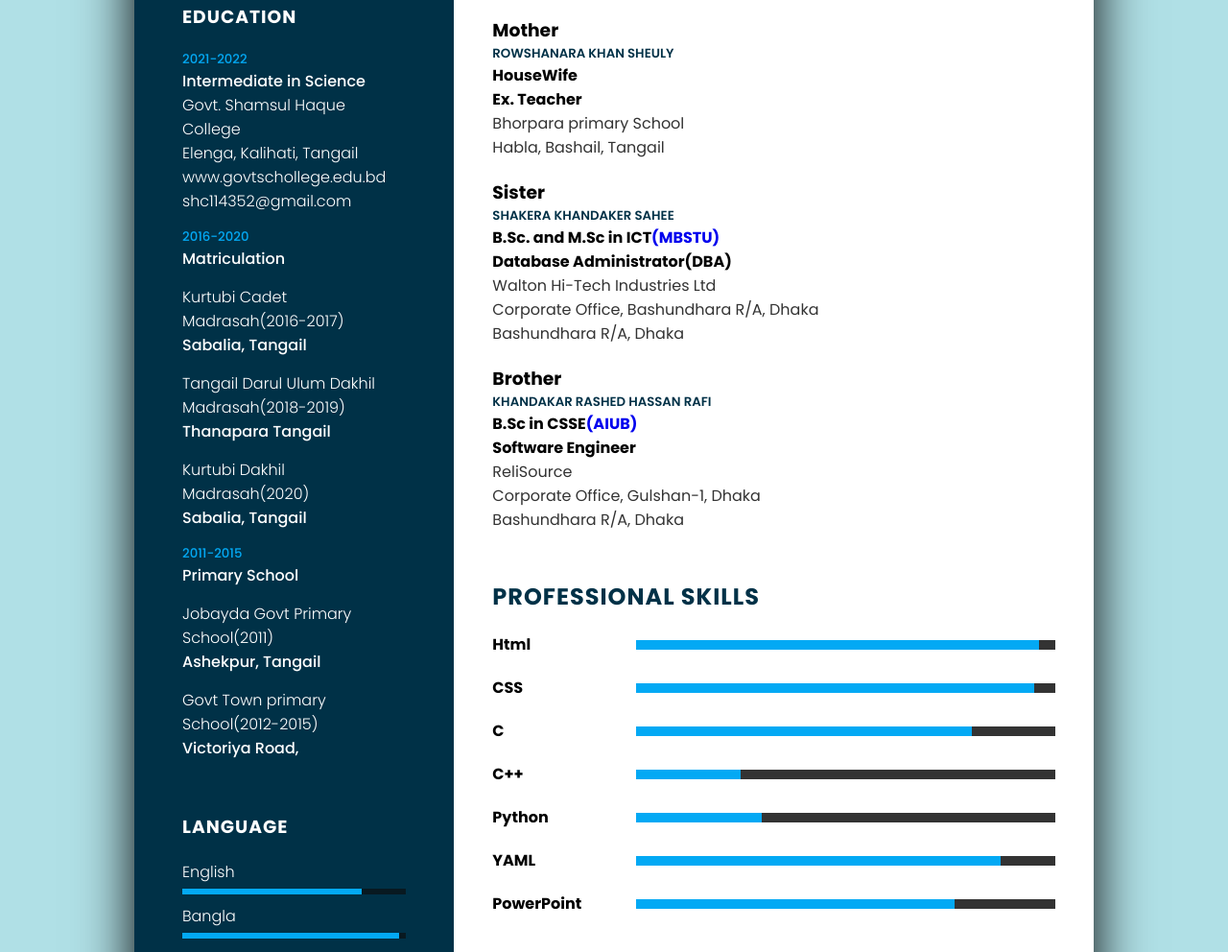
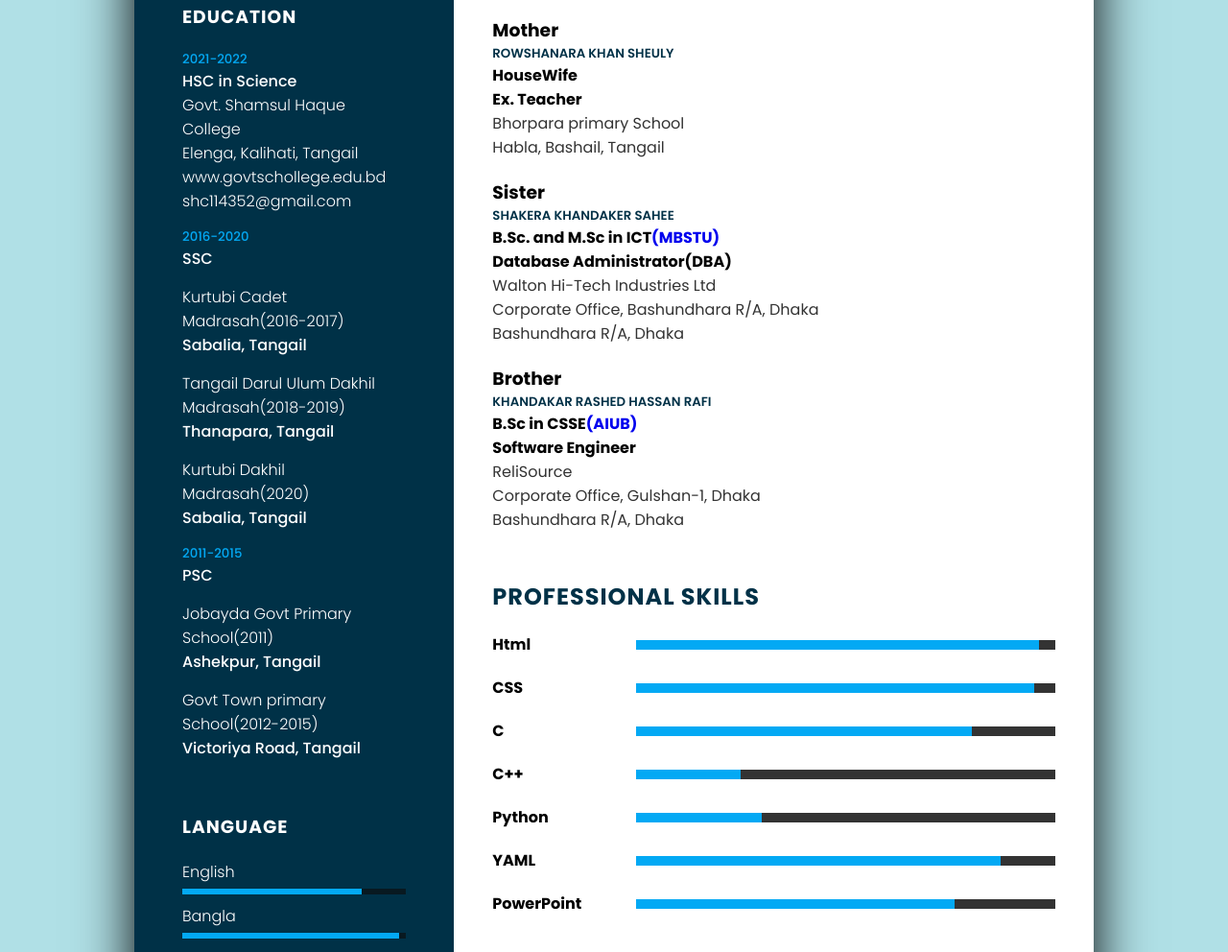
Before and after one commit to ridwanRahin004/ridwan_rahin.github.io, a plain HTML site: page index.html in a window 1280 px wide. Shown: the part 721-1713 px from the top of the page at 96% size. Drawn offline with Linux system fonts and the light colour scheme.

Commit message:
Certificate changes
Enter to HSC
matric to SSC
primary school to PSC
, and tangail

```diff
--- a/index.html
+++ b/index.html
@@ -48,7 +48,7 @@
                     <ul>
                         <li>
                             <h5>2021-2022</h5>
-                            <h4>Intermediate in Science</h4>
+                            <h4>HSC in Science</h4>
                             <a  style="text-decoration: none;" href="https://govtshcollege.edu.bd/"><h4>Govt. Shamsul Haque College</h4></a>
                             <h4>Elenga, Kalihati, Tangail</h4>
                             <h4>www.govtschollege.edu.bd</h4>
@@ -56,14 +56,14 @@
                         </li>
                         <li>
                             <h5>2016-2020</h5>
-                            <h4>Matriculation</h4>
+                            <h4>SSC</h4>
                             <li>
                                 <h4>Kurtubi Cadet Madrasah(2016-2017)</h4>
                                 <h4>Sabalia, Tangail</h4>
                             </li>
                             <li>
                                 <a style="text-decoration: none;" href="https://www.sohopathi.com/tangail-darul-ulum-kamel-madrasha/"><h4>Tangail Darul Ulum Dakhil Madrasah(2018-2019)</h4></a>
-                                <h4>Thanapara Tangail</h4>
+                                <h4>Thanapara, Tangail</h4>
                             </li>
                             <li>
                                 <h4>Kurtubi Dakhil Madrasah(2020)</h4>
@@ -72,14 +72,14 @@
                         </li>
                         <li>
                             <h5>2011-2015</h5>
-                            <h4>Primary School</h4>
+                            <h4>PSC</h4>
                             <li>
                                 <h4>Jobayda Govt Primary School(2011)</h4>
                                 <h4>Ashekpur, Tangail</h4>
                             </li>
                             <li>
                                 <h4>Govt Town primary School(2012-2015)</h4>
-                                <h4>Victoriya Road,</h4>
+                                <h4>Victoriya Road, Tangail</h4>
                             </li>
                         </li>
                     </ul>
```
